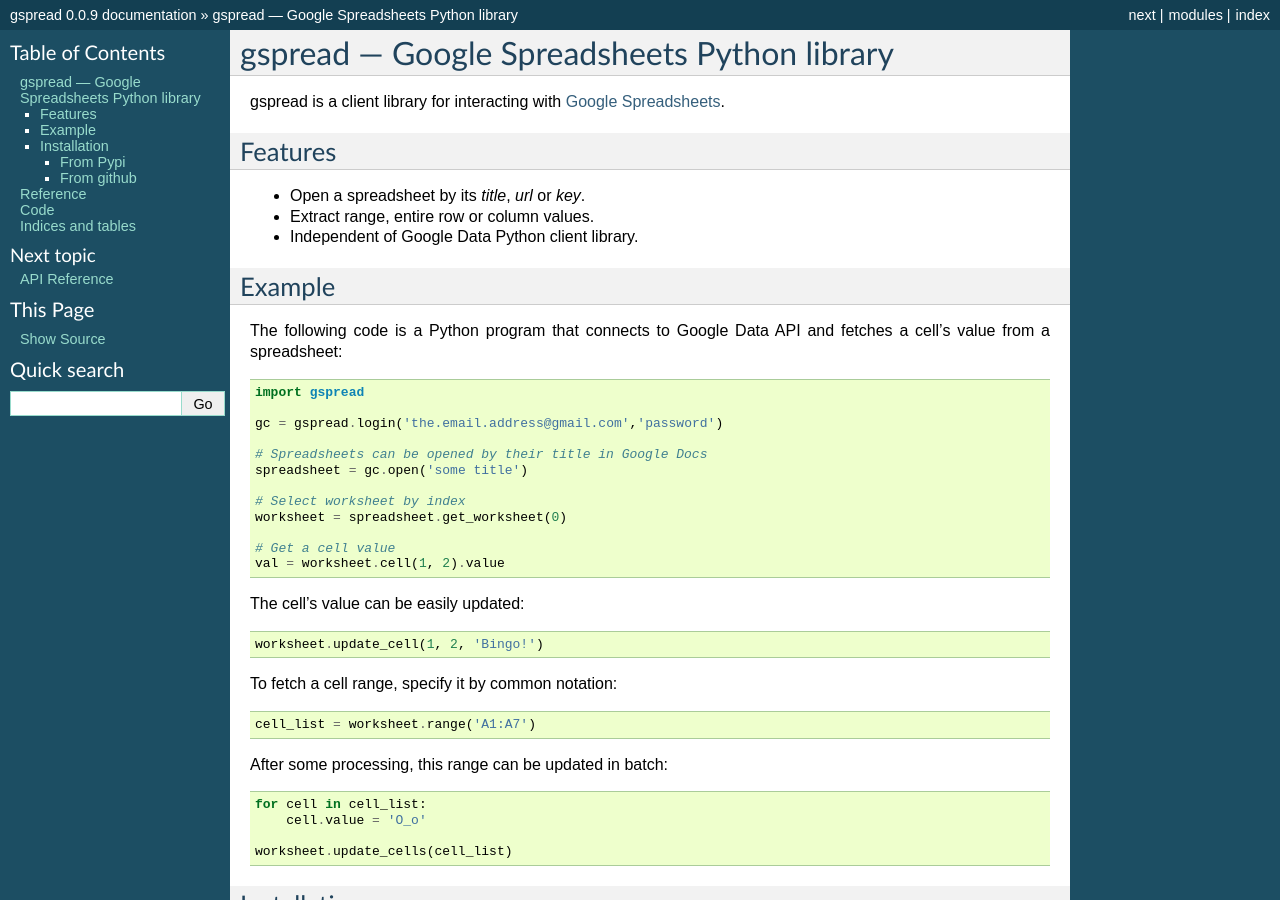
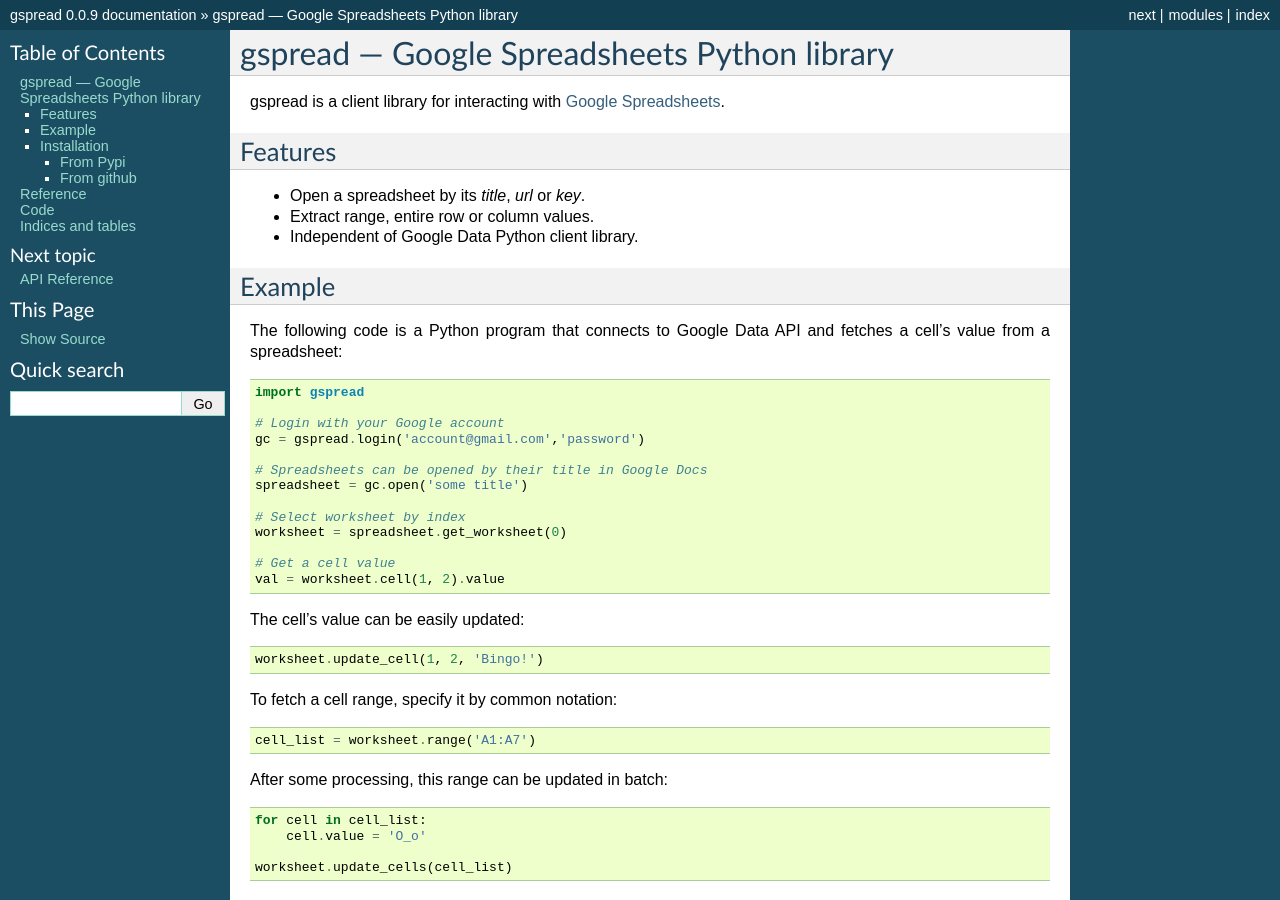
Before and after one commit to KendrickColeman/gspread, a Sphinx documentation site: the page built from docs/index.rst, in a window 1280 px wide and 900 px high. Built offline with Sphinx 7.4.7, drawn with Linux system fonts in a browser that asks for light colours.

Commit message:
made it shorter

```diff
--- a/docs/index.rst
+++ b/docs/index.rst
@@ -25,7 +25,8 @@ and fetches a cell's value from a spreadsheet::
 
     import gspread
 
-    gc = gspread.login('the.email.address@gmail.com','password')
+    # Login with your Google account
+    gc = gspread.login('account@gmail.com','password')
 
     # Spreadsheets can be opened by their title in Google Docs
     spreadsheet = gc.open('some title')
--- a/docs/index.txt
+++ b/docs/index.txt
@@ -20,7 +20,8 @@ and fetches a cell's value from a spreadsheet::
 
     import gspread
 
-    gc = gspread.login('the.email.address@gmail.com','password')
+    # Login with your Google account
+    gc = gspread.login('account@gmail.com','password')
 
     # Spreadsheets can be opened by their title in Google Docs
     spreadsheet = gc.open('some title')
```
Also changed, not shown: README.md (+2 -1 lines).
